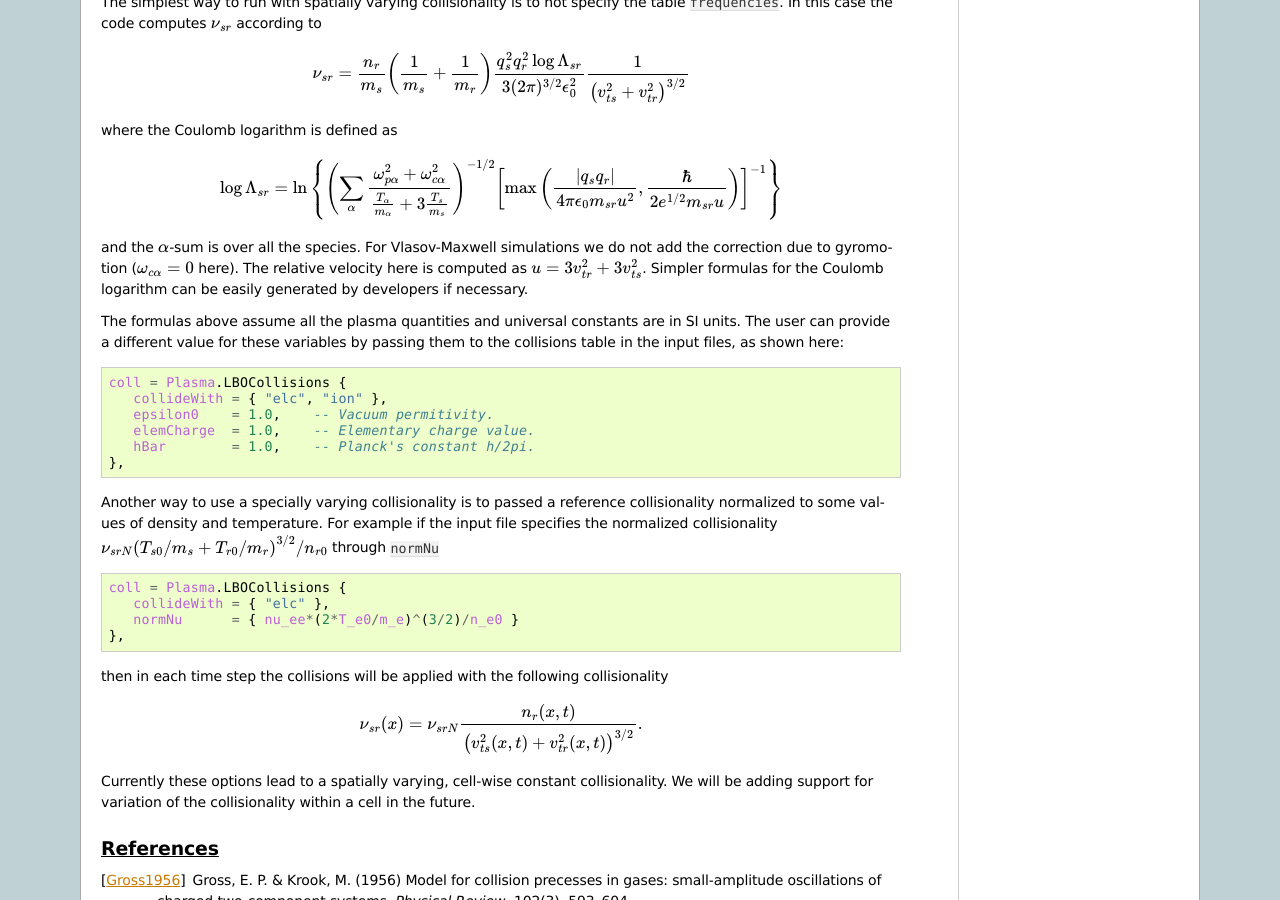
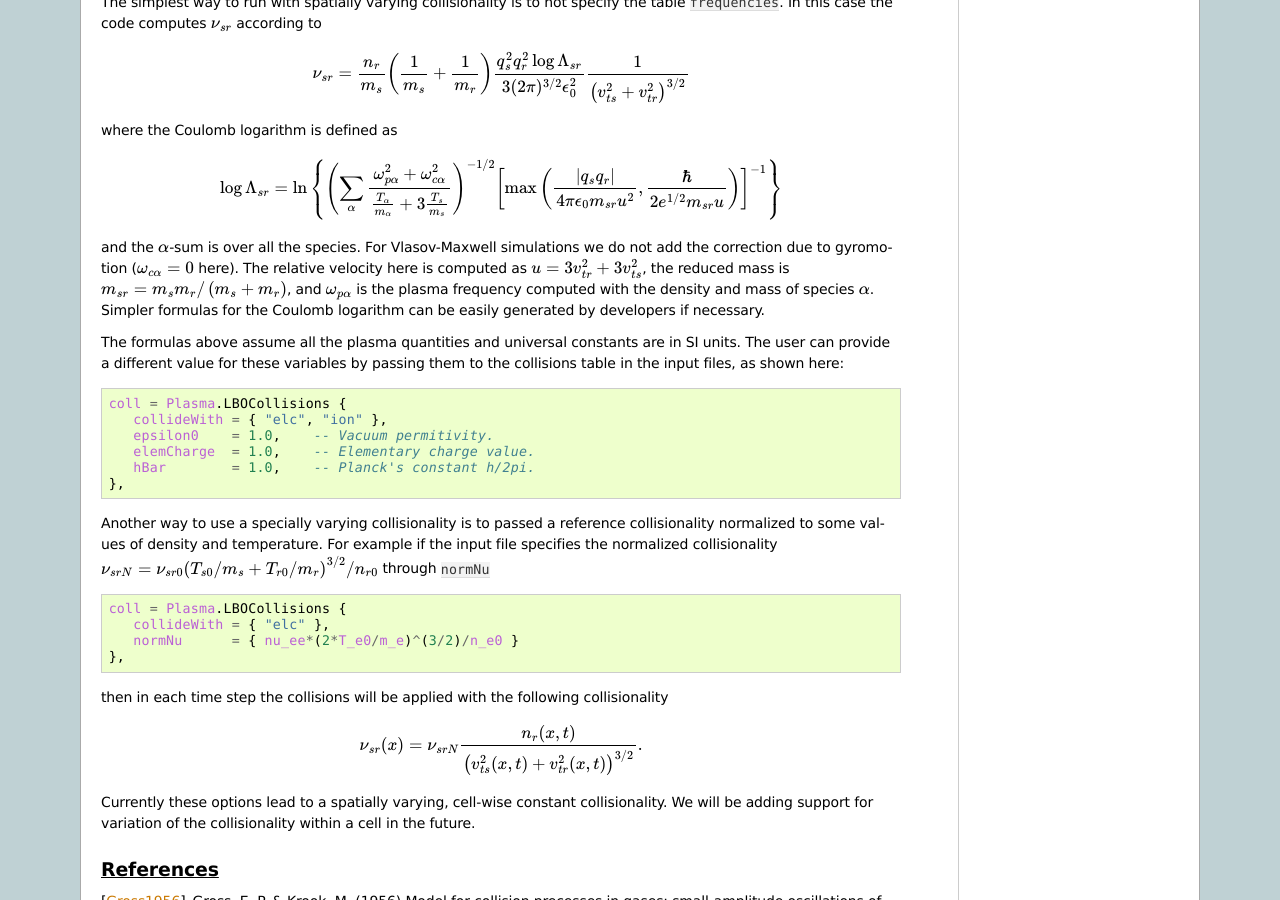
Before and after one commit to ammarhakim/gkyl-doc, a Sphinx documentation site: the page built from source/dev/collisionmodels.rst, in a window 1280 px wide and 900 px high, scrolled down 2559 px. Built offline with Sphinx 7.4.7, drawn with Linux system fonts in a browser that asks for light colours.

Commit message:
collisionmodels: Further clarification and typo fixes.

```diff
--- a/source/dev/collisionmodels.rst
+++ b/source/dev/collisionmodels.rst
@@ -188,8 +188,10 @@ where the Coulomb logarithm is defined as
 
 and the :math:`\alpha`-sum is over all the species. For Vlasov-Maxwell simulations
 we do not add the correction due to gyromotion (:math:`\omega_{c\alpha}=0` here).
-The relative velocity here is computed as :math:`u=3v_{tr}^2+3v_{ts}^2`. Simpler
-formulas for the Coulomb logarithm can be easily generated by developers if necessary.
+The relative velocity here is computed as :math:`u=3v_{tr}^2+3v_{ts}^2`, the
+reduced mass is :math:`m_{sr} = m_sm_r/\left(m_s+m_r\right)`, and :math:`\omega_{p\alpha}`
+is the plasma frequency computed with the density and mass of species :math:`\alpha`.
+Simpler formulas for the Coulomb logarithm can be easily generated by developers if necessary.
 
 The formulas above assume all the plasma quantities and universal constants are in
 SI units. The user can provide a different value for these variables by passing them
@@ -207,7 +209,7 @@ to the collisions table in the input files, as shown here:
 Another way to use a specially varying collisionality is to passed a reference
 collisionality normalized to some values of density and temperature. For example
 if the input file specifies the normalized collisionality
-:math:`\nu_{srN}\left(T_{s0}/m_s+T_{r0}/m_r\right)^{3/2}/n_{r0}` through
+:math:`\nu_{srN}=\nu_{sr0}\left(T_{s0}/m_s+T_{r0}/m_r\right)^{3/2}/n_{r0}` through
 ``normNu``
 
 .. code-block:: lua
```
